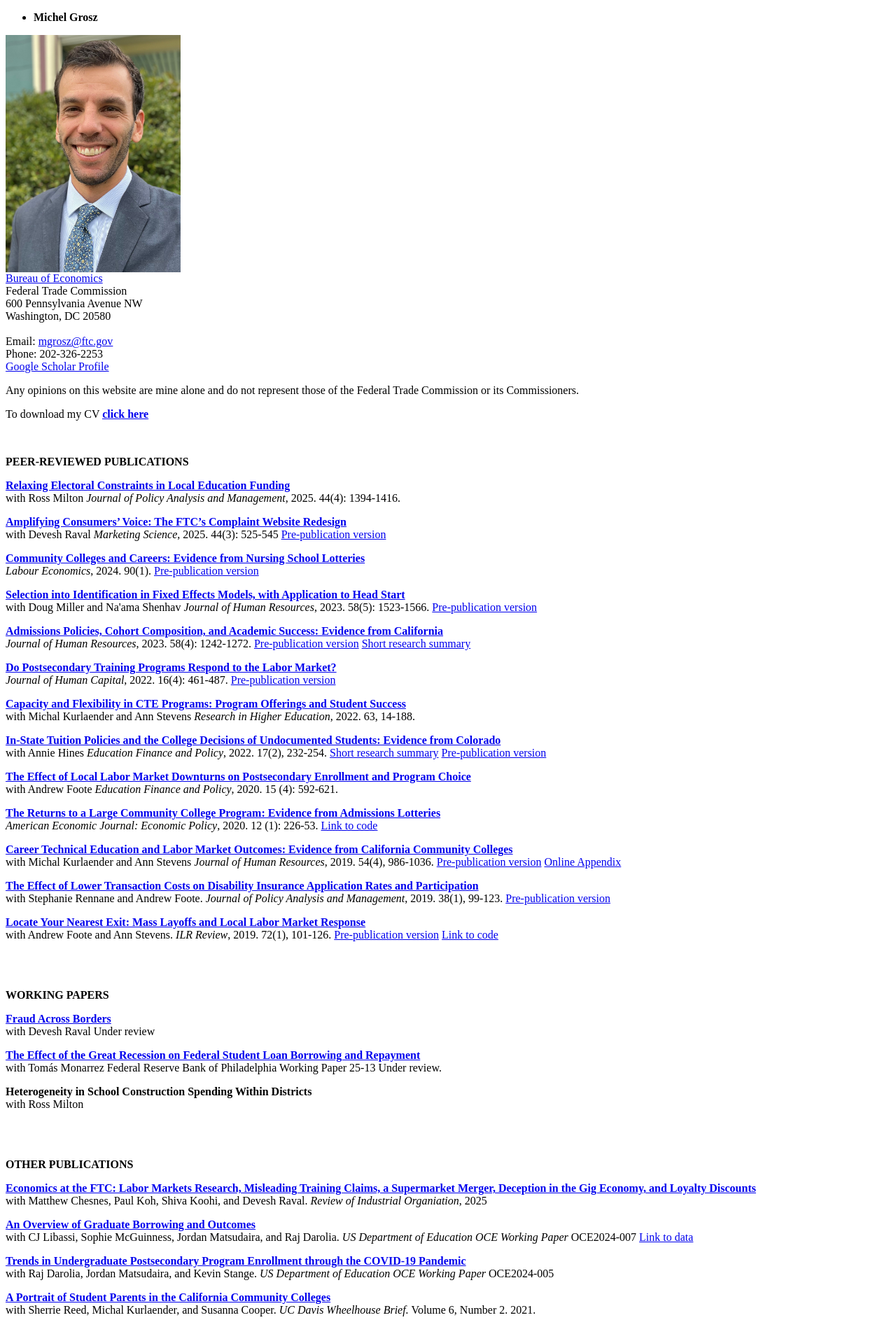
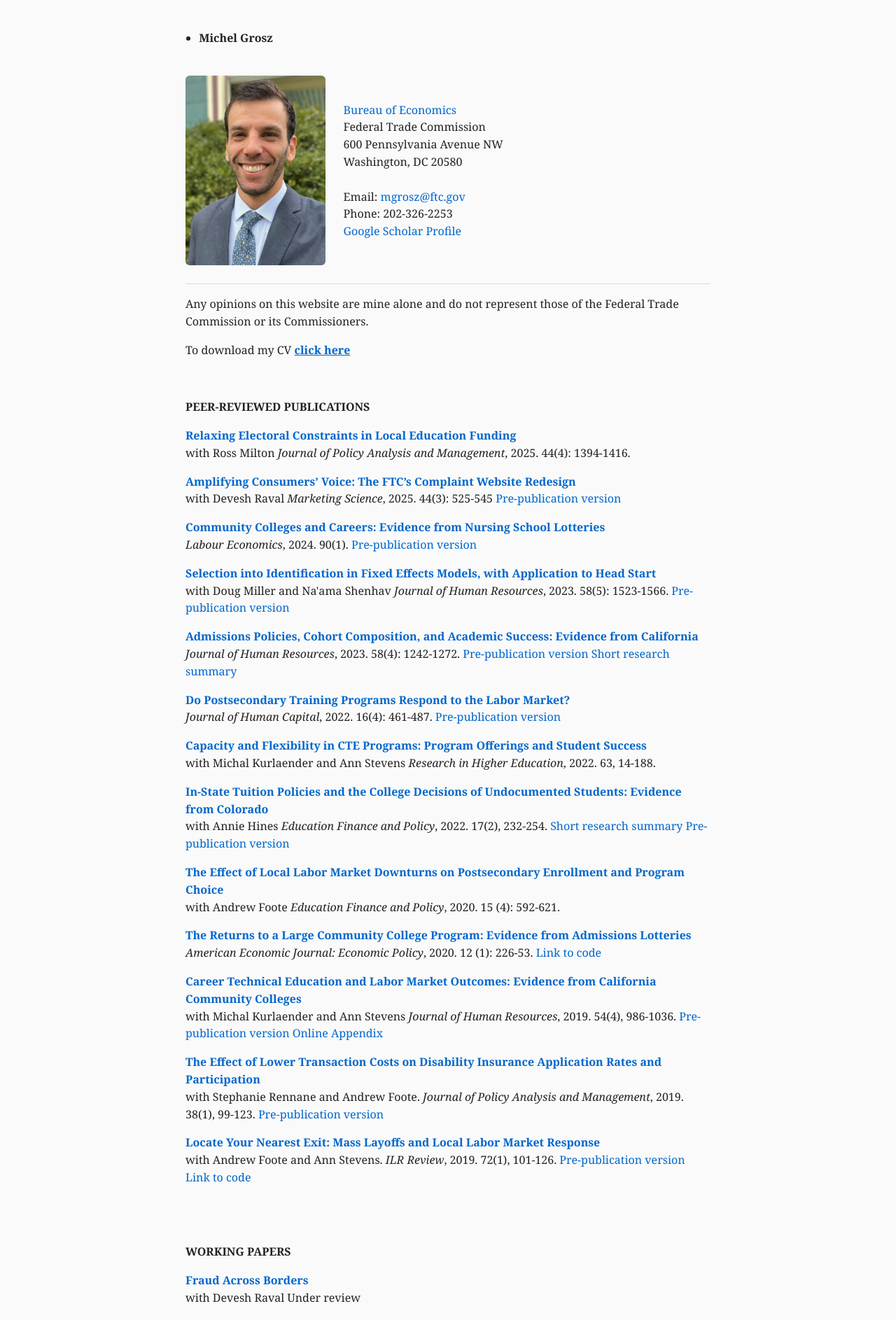
Before and after one commit to mzgrosz/mzgrosz.github.io, a Jekyll site: the page built from index.html, in a window 1280 px wide. Shown: the top 1886 px of the page at 70% size. Built offline with Jekyll 4.4.1, drawn with Linux system fonts in a browser that asks for light colours.

Commit message:
Update main.css

```diff
--- a/css/main.css
+++ b/css/main.css
@@ -1,109 +1,99 @@
-/* Sleek, modernized replacement for main.css */
-text-decoration: underline;
+:root {
+    --font-family: "Georgia", serif;
+    --font-family-alt: "Verdana", sans-serif;
+
+    --text-color: #222;
+    --background-color: #fafafa;
+    --link-color: #0066cc;
+    --border-color: #ddd;
+
+    --space-sm: 0.4rem;
+    --space-md: 0.8rem;
+    --space-lg: 1.6rem;
+
+    --radius: 6px;
 }
 
-
-/* Header */
-header {
-display: flex;
-align-items: center;
-justify-content: center;
-gap: var(--space-lg);
-padding: var(--space-lg) 0;
-border-bottom: 1px solid var(--border-color);
-text-align: left;
+/* ------------------------------
+   Base Styles
+------------------------------ */
+body {
+    margin: 0 auto;
+    max-width: 750px;
+    padding: var(--space-lg);
+    background: var(--background-color);
+    color: var(--text-color);
+    font-family: var(--font-family);
+    line-height: 1.55;
 }
 
-
-/* Footer */
-footer {
-margin-top: var(--space-lg);
-padding-top: var(--space-md);
-border-top: 1px solid var(--border-color);
-font-size: 0.9rem;
-color: var(--muted-text);
+a {
+    color: var(--link-color);
+    text-decoration: none;
+}
+a:hover {
+    text-decoration: underline;
 }
 
-
-/* Card elements (optional) */
-.card {
-border: 1px solid var(--border-color);
-border-radius: var(--radius);
-padding: var(--space-md);
-margin-bottom: var(--space-md);
-box-shadow: var(--shadow);
-background: #fff;
+h1, h2, h3 {
+    font-family: var(--font-family-alt);
+    margin-top: var(--space-lg);
 }
 
+/* ------------------------------
+   Header Layout Fix
+------------------------------ */
 
-/* Images */
-img {
-max-width: 250px;
-height: auto;
-border-radius: var(--radius);
-display: block;
+header {
+    display: flex;
+    align-items: center;
+    justify-content: center;
+    gap: var(--space-lg);
+    padding: var(--space-lg) 0;
+    border-bottom: 1px solid var(--border-color);
+    flex-wrap: wrap; /* Allows stacking on narrow screens */
 }
 
-
-/* Tables */
-table {
-width: 100%;
-border-collapse: collapse;
-margin-bottom: var(--space-lg);
-font-size: 0.95rem;
+/* Keeps the photo a reasonable size on desktop */
+header img {
+    max-width: 200px;   /* Adjust this if you want bigger/smaller */
+    width: 100%;
+    height: auto;
+    border-radius: var(--radius);
+    flex-shrink: 0;     /* Prevents squishing */
 }
 
-
-th, td {
-padding: var(--space-sm);
-border-bottom: 1px solid var(--border-color);
+/* Text block beside the image */
+header .intro-text {
+    flex: 1 1 auto;
+    min-width: 250px;   /* Prevents the text from collapsing */
 }
 
-
-th {
-background: #f8f8f8;
-text-align: left;
+/* Improve spacing of name/title/address */
+header .intro-text h1 {
+    margin-bottom: var(--space-sm);
+}
+header .intro-text p {
+    margin: var(--space-sm) 0;
 }
 
+/* ------------------------------
+   Section Styling
+------------------------------ */
 
-/* Code blocks */
-pre, code {
-font-family: "Fira Code", monospace;
-background: #f5f5f5;
-padding: var(--space-xs) var(--space-sm);
-border-radius: var(--radius);
+section {
+    margin-top: var(--space-lg);
+    padding-bottom: var(--space-lg);
+    border-bottom: 1px solid var(--border-color);
 }
 
-
-pre {
-padding: var(--space-sm);
-overflow-x: auto;
+ul {
+    padding-left: 1.2rem;
 }
 
-
-/* Buttons */
-.button, .btn {
-display: inline-block;
-background: var(--accent-color);
-color: #fff;
-padding: var(--space-sm) var(--space-md);
-border-radius: var(--radius);
-text-decoration: none;
-transition: background 0.2s ease;
+footer {
+    padding-top: var(--space-lg);
+    text-align: center;
+    font-size: 0.9rem;
+    color: #555;
 }
-
-
-.button:hover, .btn:hover {
-background: var(--accent-hover);
-}
-
-
-/* Layout helpers */
-.center {
-text-align: center;
-}
-
-
-.spacer {
-margin-top: var(--space-lg);
-}
```
